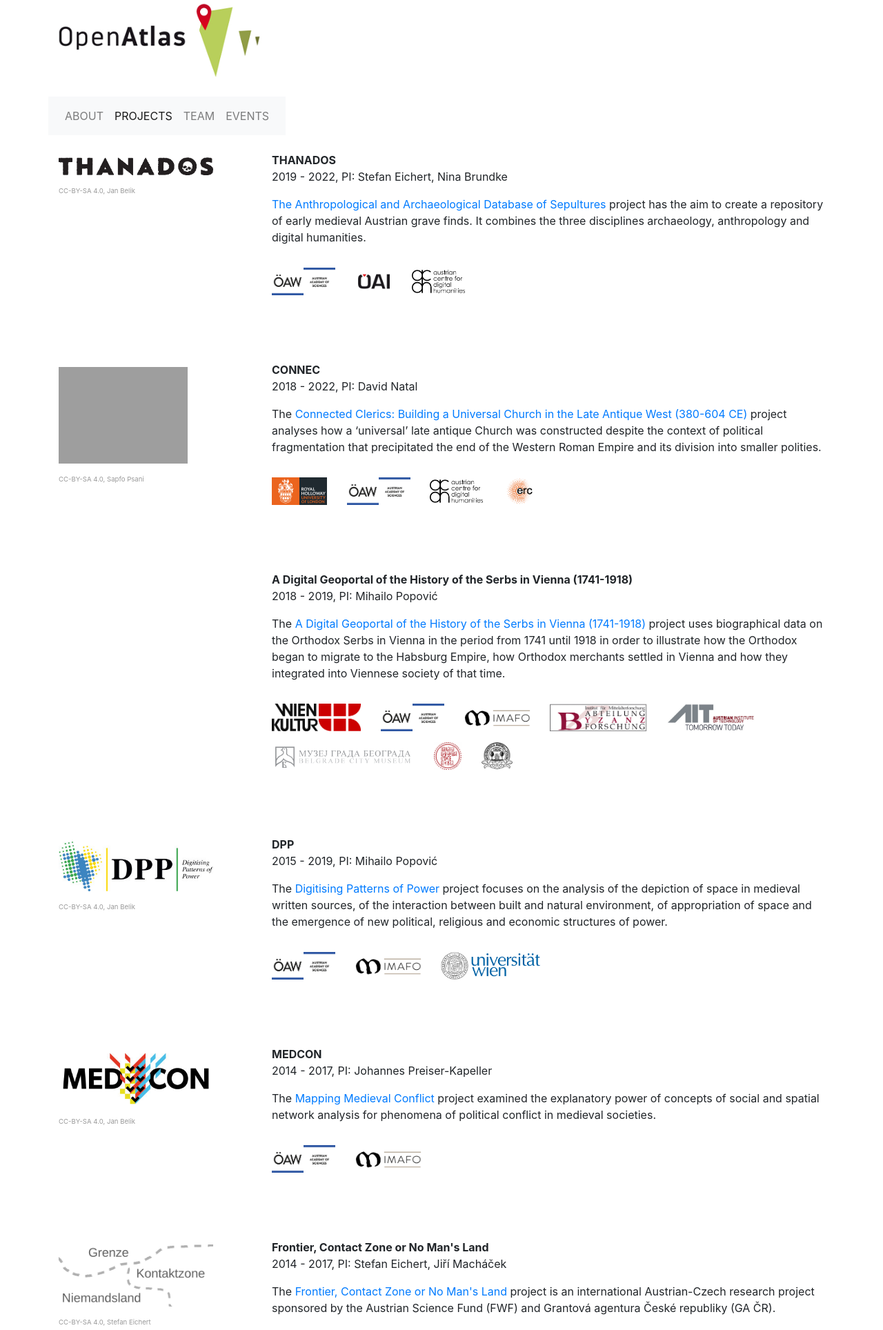
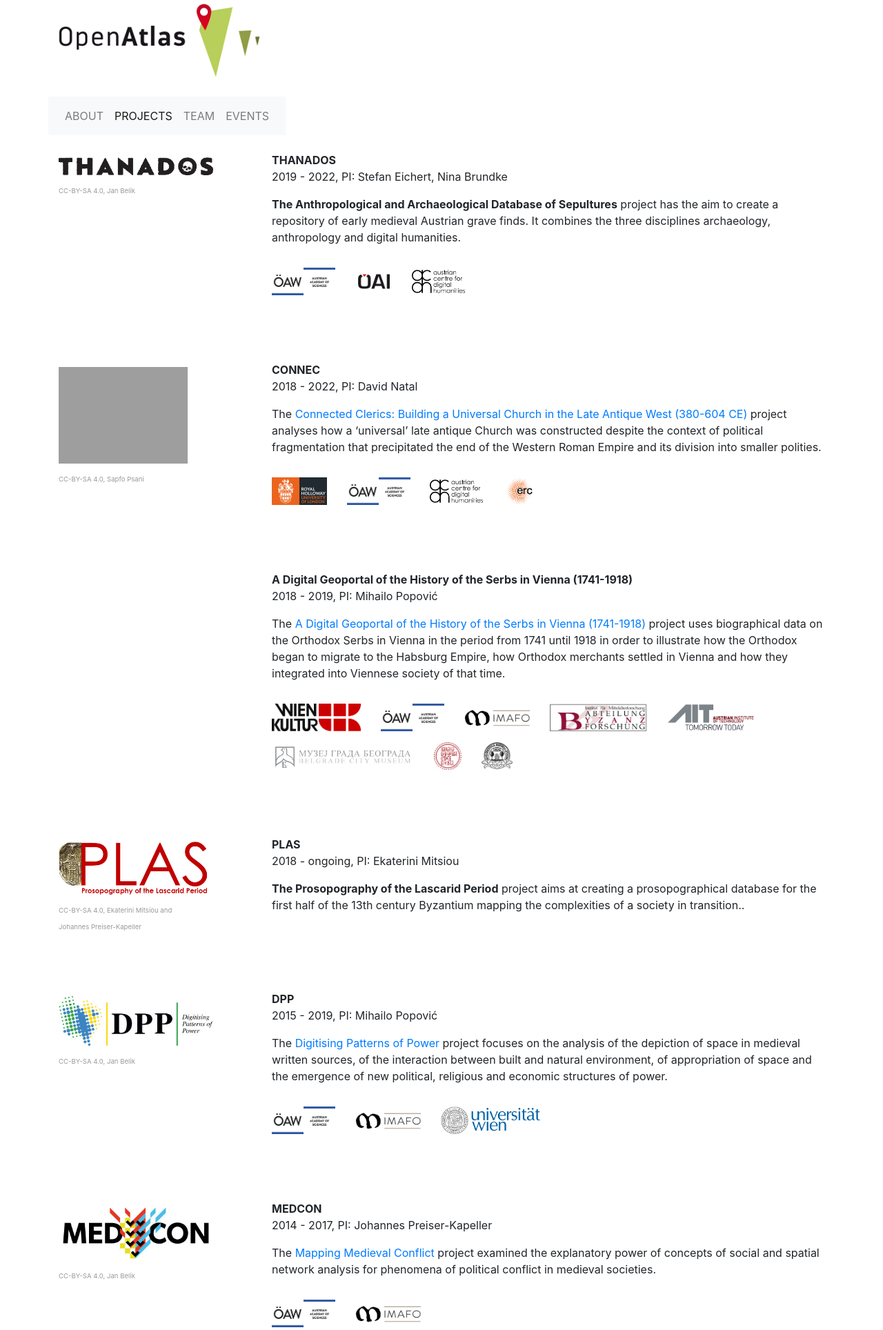
Before and after one commit to craws/OpenAtlas-Website, a Flask app: page /projects in a window 1280 px wide. Shown: the top 1928 px of the page at 69% size. Run offline with Flask 2, Linux system fonts and the light colour scheme; some libraries are stand-ins or nearby versions; grey boxes are pictures that could not be loaded.

Commit message:
Added the PLAS project

```diff
--- a/openatlas_website/templates/projects.html
+++ b/openatlas_website/templates/projects.html
@@ -4,9 +4,15 @@
     <div class="row mb-5">
         <div class="col-md-3 mr-4 projects">
             {% if project.img %}
-                <a class="img" target="_blank" rel="noopener" href="{{ project.url }}"><img src="/static/images/projects/{{ project.img }}" alt="{{ name }}" /></a><br />
+                {% if project.url %}
+                    <a class="img" target="_blank" rel="noopener" href="{{ project.url }}">
+                {% endif %}
+                <img src="/static/images/projects/{{ project.img }}" alt="{{ name }}" />
+                {% if project.url %}
+                    </a>
+                {% endif %}
                 {% if project.image_license %}
-                    <span class="image-license">{{ project.image_license }}</span>
+                    <br /><span class="image-license">{{ project.image_license|safe }}</span>
                 {% endif %}
             {% endif %}
         </div>
@@ -17,7 +23,11 @@
             </p>
             <p>
                 {% if not project.full_name.startswith('The') %}The {% endif %}
-                <a target="_blank" rel="noopener" href="{{ project.url }}">{{ project.full_name }}</a>
+                {% if project.url %}
+                    <a target="_blank" rel="noopener" href="{{ project.url }}">{{ project.full_name }}</a>
+                {% else %}
+                    <span style="font-weight:bold;">{{ project.full_name }}</span>
+                {% endif %}
                 project {{ project.text|safe  }}
             </p>
             <div class="projects-institutes">
--- a/openatlas_website/views/projects.py
+++ b/openatlas_website/views/projects.py
@@ -10,7 +10,7 @@ from openatlas_website import app
 def projects():
     projects_ = OrderedDict([
         ('THANADOS', {
-            'url': 'https://www.oeaw.ac.at/stipendien-foerderungen/foerderprogramme/godigital/godigital-next-generation-ausgewaehlte-projekte/',
+            'url': '',
             'full_name': 'The Anthropological and Archaeological Database of Sepultures',
             'img': 'thanados.png',
             'image_license': 'CC-BY-SA 4.0, Jan Belik',
@@ -45,6 +45,17 @@ def projects():
                 the Orthodox began to migrate to the Habsburg Empire, how Orthodox merchants
                 settled in Vienna and how they integrated into Viennese society of that time.
                 """}),
+        ('PLAS', {
+            'url': '',
+            'full_name': 'The Prosopography of the Lascarid Period',
+            'img': 'plas.jpg',
+            'image_license': 'CC-BY-SA 4.0, Ekaterini Mitsiou and </br>Johannes Preiser-Kapeller',
+            'pi': 'Ekaterini Mitsiou',
+            'duration': '2018 - ongoing',
+            'institutes': [],
+            'text': """aims at creating a prosopographical database for the first half of the 13th
+                century Byzantium mapping the complexities of a society in transition..
+            """}),
         ('DPP', {
             'url': 'https://dpp.oeaw.ac.at/',
             'full_name': 'Digitising Patterns of Power',
```
Also changed, not shown: openatlas_website/static/images/projects/plas.jpg (added).
